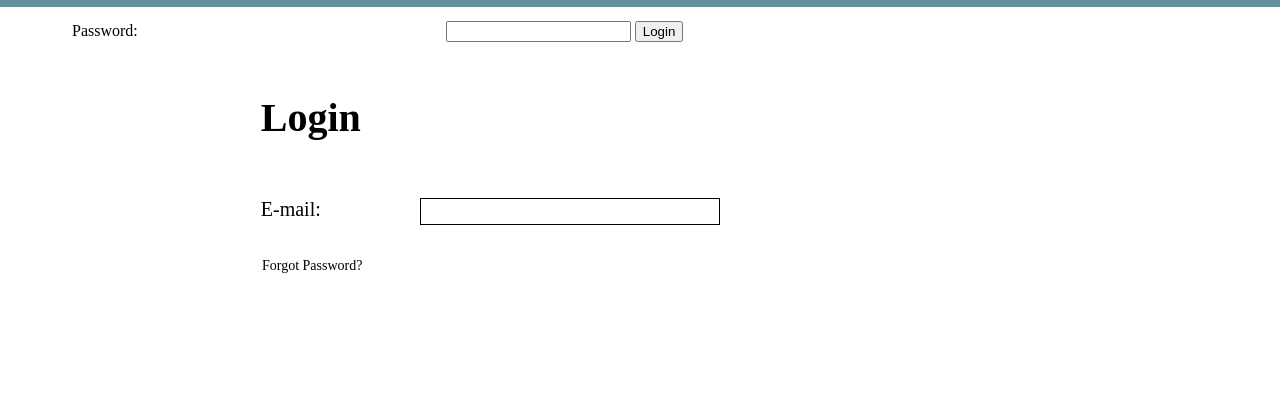
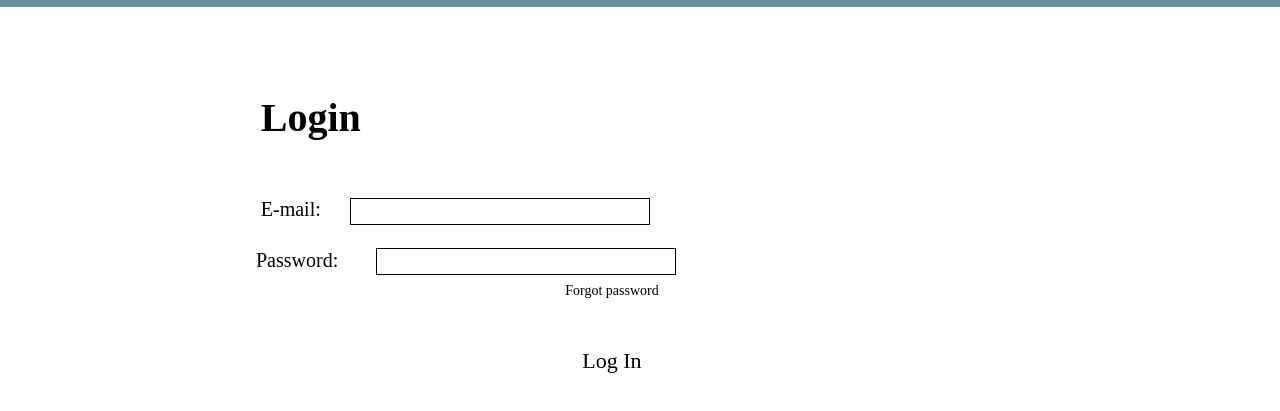
Before and after one commit to NewsFinder/NewsFinder, a plain HTML site: page Codigo/html/Login.html in a window 1280 px wide. Shown: the part 83-494 px from the top of the page. Drawn offline with Linux system fonts and the light colour scheme; no server answers.

Commit message:
css de login e mudança de id

```diff
--- a/Codigo/css/style.css
+++ b/Codigo/css/style.css
@@ -142,3 +142,70 @@ h1{
     left:10%;
 
 }
+
+/*////////////////////////////login////////////////////////////////////////////*/
+
+.pass{
+    position: absolute;
+    left: 20%;
+    top: 332px;
+    font-size: 20px;
+    color: #000000;
+    margin: 0 0;
+
+}
+
+#email{
+    position: relative;
+    width: 300px;
+    height: 27px;
+    left: 22%;
+    top: 180px;
+    background: #FFFFFF;
+    border: 1px solid #000000;
+    box-sizing: border-box;
+}
+
+#password{
+    position: relative;
+    width: 300px;
+    height: 27px;
+    left:0%;
+    top: 230px;
+    background: #FFFFFF;
+    border: 1px solid #000000;
+    box-sizing: border-box;
+}
+
+#BLogin{
+    position: absolute;
+    width: 200px;
+    left: 40%;
+    top: 430px;
+    border: none;
+    background: #FFFFFF;
+    font-family: Drugs;
+    font-size: 22px;
+    color: #000000;
+}
+
+#BLogin:hover{
+    color: #65909E;
+    font-weight: bolder;
+}
+
+#BRecPass{
+    position: absolute;
+    width: 200px;
+    left: 40%;
+    top: 365px;
+    border: none;
+    background: #FFFFFF;
+    font-family: Drugs;
+    font-size: 14px;
+    color: #000000;
+}
+
+#BRecPass:hover{
+    color: #65909E;
+}
--- a/Codigo/html/Login.html
+++ b/Codigo/html/Login.html
@@ -8,6 +8,8 @@
 	<link rel="stylesheet" href="../css/style.css">
 </head>
 
+<style>
+</style>
 
 <body>
 
@@ -25,14 +27,14 @@
 <input id="email" type="text" class="emailcaixa">
 <input id="password" type="password" class="passcaixa">
 
-<button type="button" id="BLogin" class="btnLogin" >Login</button>
-<button type="button" id="BRecPass" class="btnRecPass" >Forgot Password?</button>
+<button type="button" id="BLogin" class="btnLogin" >Log In</button>
+<button type="button" id="BRecPass" class="btnRecPass" >Forgot password</button>
 
 </body>
 
 
 <script src="https://www.gstatic.com/firebasejs/5.5.1/firebase.js"></script>
-	<script>
+<script>
     // Initialize Firebase
     var config = {
         apiKey: "AIzaSyArg5CxQa8i555rllPY4TQTQOK8gl7TWb4",
@@ -43,7 +45,7 @@
         messagingSenderId: "814840962770"
     };
     firebase.initializeApp(config);
-	</script>
+</script>
 
 <script type="text/javascript" src="../javascript/Login.js"></script>
 </html>
```
